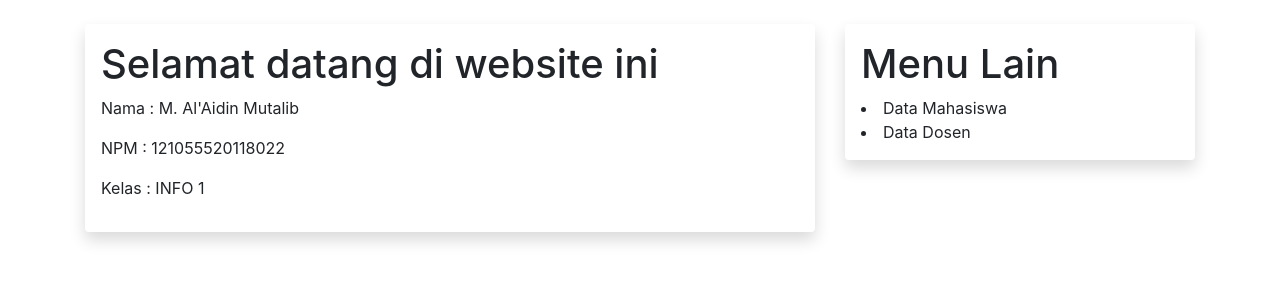
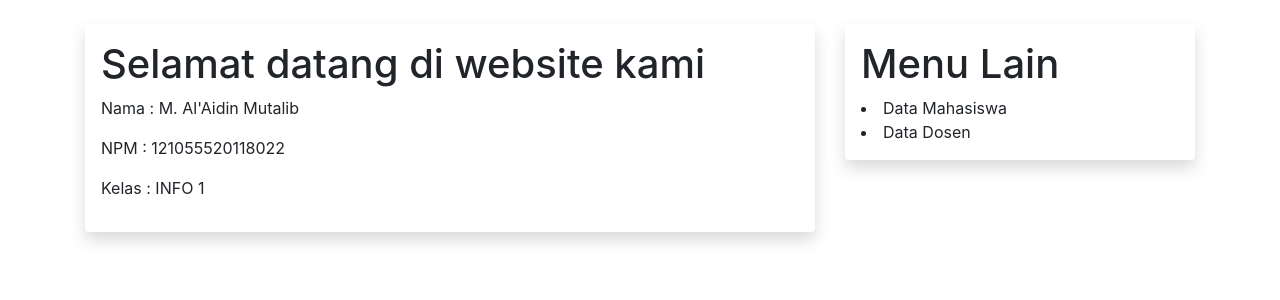
Before and after one commit to aidinmutalib28/aidin28, a Flask app: page /about in a window 1280 px wide. Shown: the part 56-356 px from the top of the page. Run offline with Flask 2, Linux system fonts and the light colour scheme; some libraries are stand-ins or nearby versions.

Commit message:
comit new

```diff
--- a/sim/templates/about.html
+++ b/sim/templates/about.html
@@ -8,7 +8,7 @@
     </head>
 
     <body>
-        <h1>Selamat datang di website ini</h1>
+        <h1>Selamat datang di website kami</h1>
         <p>Nama : M. Al'Aidin Mutalib</p>
         <P>NPM : 121055520118022</P>
         <p>Kelas : INFO 1</p>
```
